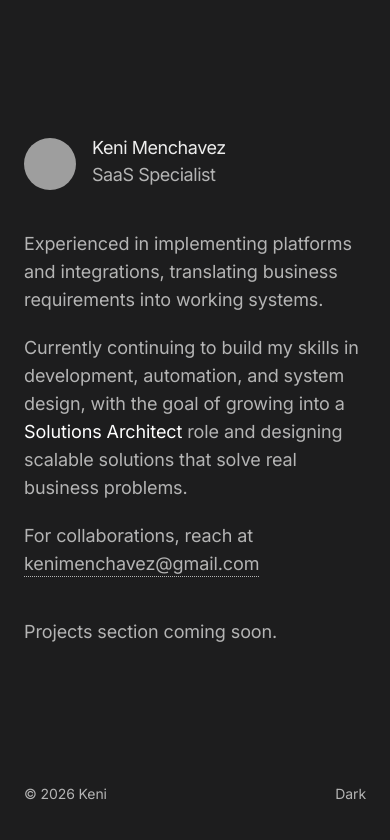
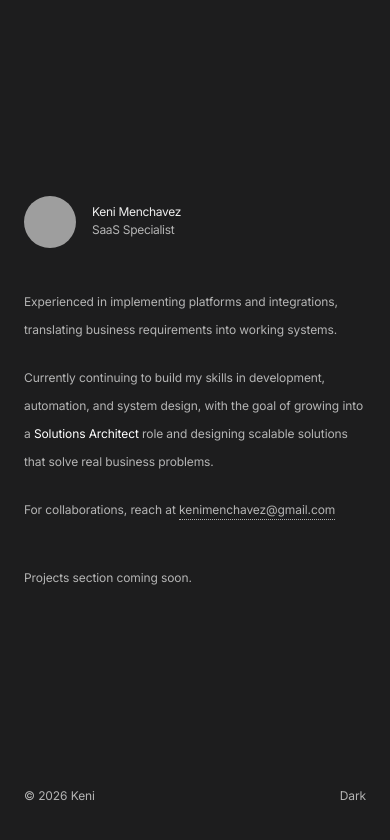
Before and after one commit to kenimenchavez/webportfolio_v3, a React (Vite) app: page / in a window 390 px wide. Shown: the top 840 px of the page. Built offline with nearby package versions, Linux system fonts and the light colour scheme; grey boxes are pictures that could not be loaded.

Commit message:
Changed text size

```diff
--- a/src/App.jsx
+++ b/src/App.jsx
@@ -27,22 +27,22 @@ function App() {
             />
 
             <div>
-              <h1 className="text-lg tracking-tight leading-none mb-1">
+              <h1 className="text-xs md:text-lg tracking-tight leading-none mb-1">
                 Keni Menchavez
               </h1>
 
-              <h2 className="text-lg tracking-tight">
+              <h2 className="text-xs md:text-lg tracking-tight">
                 SaaS Specialist
               </h2>
             </div>
           </div>
 
-          <p className="text-lg paragraph mb-5">
+          <p className="text-xs md:text-lg paragraph mb-5">
             Experienced in implementing platforms and integrations,
             translating business requirements into working systems.
           </p>
 
-          <p className="text-lg paragraph mb-5">
+          <p className="text-xs md:text-lg paragraph mb-5">
             Currently continuing to build my skills in development,
             automation, and system design, with the goal of growing into a{" "}
             <span className="highlight">Solutions Architect</span>{" "}
@@ -50,21 +50,21 @@ function App() {
             problems.
           </p>
 
-          <p className="text-lg paragraph mb-10">
+          <p className="text-xs md:text-lg paragraph mb-10">
             For collaborations, reach at{" "}
             <a href="mailto:kenimenchavez@gmail.com">
               kenimenchavez@gmail.com
             </a>
           </p>
 
-          <p className="text-lg paragraph">
+          <p className="text-xs md:text-lg paragraph">
             Projects section coming soon.
           </p>
 
         </div>
       </div>
 
-      <footer className="w-full max-w-xl mx-auto flex items-center justify-between text-sm mt-10">
+      <footer className="w-full max-w-xl mx-auto flex items-center justify-between text-xs md:text-sm mt-10">
         <span>© 2026 Keni</span>
 
         <button onClick={toggleTheme}>
```
